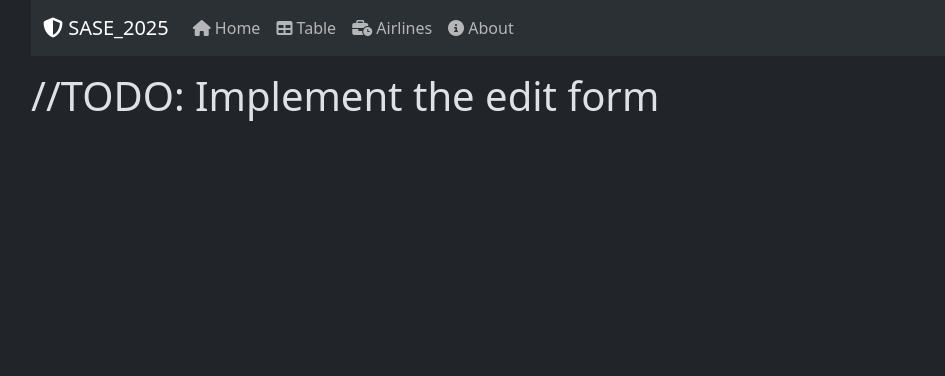
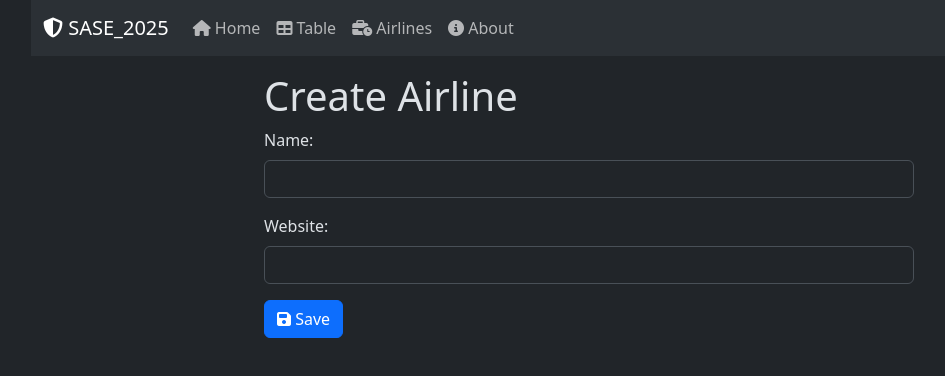
Before and after one commit to pkresoja/vue-sase-2025, a Vue app: page /airline/new in a window 1280 px wide. Shown: the top 376 px of the page, without its empty margins (51-996 px from the left). Built offline with nearby package versions, Linux system fonts and the light colour scheme.

Commit message:
Add CRUD operations on Airline

```diff
--- a/src/assets/main.css
+++ b/src/assets/main.css
@@ -0,0 +1,5 @@
+.custom-form {
+    max-width: 650px;
+    margin-left: auto;
+    margin-right: auto;
+}
--- a/src/router/index.ts
+++ b/src/router/index.ts
@@ -6,6 +6,7 @@ import TableView from '@/views/TableView.vue'
 import AirlineView from '@/views/AirlineView.vue'
 import LoginView from '@/views/LoginView.vue'
 import EditAirline from '@/views/EditAirline.vue'
+import NewAirline from '@/views/NewAirline.vue'
 
 const router = createRouter({
   history: createWebHistory(import.meta.env.BASE_URL),
@@ -40,13 +41,17 @@ const router = createRouter({
       name: 'airline',
       component: AirlineView,
     },
-
+    {
+      path: '/airline/new',
+      name: 'new-airline',
+      component: NewAirline,
+    },
     {
       path: '/airline/:id',
       name: 'edit-airline',
       component: EditAirline,
-    },
-  ],
+    }
+  ]
 })
 
 export default router
--- a/src/services/airline.service.ts
+++ b/src/services/airline.service.ts
@@ -9,4 +9,16 @@ export class AirlineService {
     static async getAirlineById(id: number) {
         return await MainService.useAxios<AirlineModel>(`/airline/${id}`)
     }
+
+    static async createAirline(model: any) {
+        return await MainService.useAxios('/airline', 'post', model)
+    }
+
+    static async updateAirline(id: number, model: any) {
+        return await MainService.useAxios(`/airline/${id}`, 'put', model)
+    }
+
+    static async deleteAirline(id: number) {
+        return await MainService.useAxios(`/airline/${id}`, 'delete')
+    }
 }
--- a/src/utils.ts
+++ b/src/utils.ts
@@ -1,4 +1,6 @@
+import { useRouter } from "vue-router";
 import type { FlightModel } from "./models/flight.model";
+import { AuthService } from "./services/auth.service";
 
 export function formatTime(iso: string) {
     return new Date(iso).toLocaleString('sr-RS', {
@@ -13,3 +15,9 @@ export function formatTime(iso: string) {
 export function destinationImage(flight: FlightModel) {
     return `https://img.pequla.com/destination/${flight.destination.toLowerCase().split(' ')[0]}.jpg`
 }
+
+export function doLogout() {
+    const router = useRouter()
+    AuthService.removeAuth()
+    router.push('login')
+}
--- a/src/views/AirlineView.vue
+++ b/src/views/AirlineView.vue
@@ -1,22 +1,22 @@
 <script lang="ts" setup>
 import type { AirlineModel } from '@/models/airline.model';
 import { AirlineService } from '@/services/airline.service';
-import { AuthService } from '@/services/auth.service';
 import { ref } from 'vue';
-import { useRouter } from 'vue-router';
-import { formatTime } from '@/utils';
+import { doLogout, formatTime } from '@/utils';
 
-const router = useRouter()
 const airlines = ref<AirlineModel[]>()
 AirlineService.getAirlines()
     .then(rsp => airlines.value = rsp.data)
-    .catch(e => {
-        AuthService.removeAuth()
-        router.push('/login')
-    })
+    .catch(e => doLogout())
 
-function deleteObject(airline: AirlineModel) {
-
+async function doDelete(airline: AirlineModel) {
+    try {
+        if (!confirm(`Are you sure you want to delete ${airline.name}?`)) return
+        await AirlineService.deleteAirline(airline.airlineId)
+        airlines.value = airlines.value?.filter(a => a.airlineId !== airline.airlineId)
+    } catch {
+        doLogout()
+    }
 }
 
 </script>
@@ -51,7 +51,7 @@ function deleteObject(airline: AirlineModel) {
                         <RouterLink :to="`/airline/${a.airlineId}`" class="btn btn-sm btn-success">
                             <i class="fa-solid fa-pen-to-square"></i>
                         </RouterLink>
-                        <button class="btn btn-sm btn-danger" @click="deleteObject(a)">
+                        <button class="btn btn-sm btn-danger" @click="doDelete(a)">
                             <i class="fa-solid fa-trash-can"></i>
                         </button>
                     </div>
--- a/src/views/EditAirline.vue
+++ b/src/views/EditAirline.vue
@@ -1,19 +1,50 @@
 <script lang="ts" setup>
 import type { AirlineModel } from '@/models/airline.model';
 import { AirlineService } from '@/services/airline.service';
+import { doLogout, formatTime } from '@/utils';
 import { ref } from 'vue';
-import { useRoute } from 'vue-router';
-
+import { useRoute, useRouter } from 'vue-router';
 
 const route = useRoute()
+const router = useRouter()
 const id = Number(route.params.id)
 const airline = ref<AirlineModel>()
 
 AirlineService.getAirlineById(id)
     .then(rsp => airline.value = rsp.data)
+    .catch(e => doLogout())
+
+function doUpdate() {
+    AirlineService.updateAirline(id, airline.value)
+    .then(rsp=> router.push('/airline'))
+    .catch(e => doLogout())
+}
 </script>
 
 <template>
-    <h1>//TODO: Implement the edit form</h1>
-    {{ airline }}
+    <div class="custom-form" v-if="airline">
+        <h1>Edit Airline</h1>
+        <form v-on:submit.prevent="doUpdate">
+            <div class="mb-3">
+                <label for="id" class="form-label">ID:</label>
+                <input type="number" class="form-control" id="id" :value="airline.airlineId" disabled>
+            </div>
+            <div class="mb-3">
+                <label for="name" class="form-label">Name:</label>
+                <input type="text" class="form-control" id="name" v-model="airline.name">
+            </div>
+            <div class="mb-3">
+                <label for="website" class="form-label">Website:</label>
+                <input type="text" class="form-control" id="website" v-model="airline.website">
+            </div>
+            <div class="mb-3">
+                <label for="updated" class="form-label">Updated At:</label>
+                <input type="text" class="form-control" id="updated"
+                    :value="formatTime(airline.updatedAt ?? airline.createdAt)" disabled>
+            </div>
+            <button class="btn btn-primary">
+                <i class="fa-solid fa-floppy-disk"></i> Save
+            </button>
+        </form>
+    </div>
 </template>
--- a/src/views/LoginView.vue
+++ b/src/views/LoginView.vue
@@ -23,7 +23,7 @@ function doLogin(e: Event) {
 </script>
 
 <template>
-    <div class="auth-form">
+    <div class="custom-form">
         <div class="text-center">
             <h3>Ticket App</h3>
             <p>Security Aspects of SE</p>
@@ -41,11 +41,3 @@ function doLogin(e: Event) {
         </form>
     </div>
 </template>
-
-<style>
-.auth-form {
-    max-width: 800px;
-    margin-left: auto;
-    margin-right: auto;
-}
-</style>
--- /dev/null
+++ b/src/views/NewAirline.vue
@@ -0,0 +1,37 @@
+<script lang="ts" setup>
+import { AirlineService } from '@/services/airline.service';
+import { doLogout } from '@/utils';
+import { ref } from 'vue';
+import { useRouter } from 'vue-router';
+
+const router = useRouter()
+const airline = ref({
+    name: '',
+    website: ''
+})
+
+function doCreate() {
+    AirlineService.createAirline(airline.value)
+        .then(rsp => router.push('/airline'))
+        .catch(e => doLogout())
+}
+</script>
+
+<template>
+    <div class="custom-form" v-if="airline">
+        <h1>Create Airline</h1>
+        <form v-on:submit.prevent="doCreate">
+            <div class="mb-3">
+                <label for="name" class="form-label">Name:</label>
+                <input type="text" class="form-control" id="name" v-model="airline.name">
+            </div>
+            <div class="mb-3">
+                <label for="website" class="form-label">Website:</label>
+                <input type="text" class="form-control" id="website" v-model="airline.website">
+            </div>
+            <button class="btn btn-primary">
+                <i class="fa-solid fa-floppy-disk"></i> Save
+            </button>
+        </form>
+    </div>
+</template>
```
